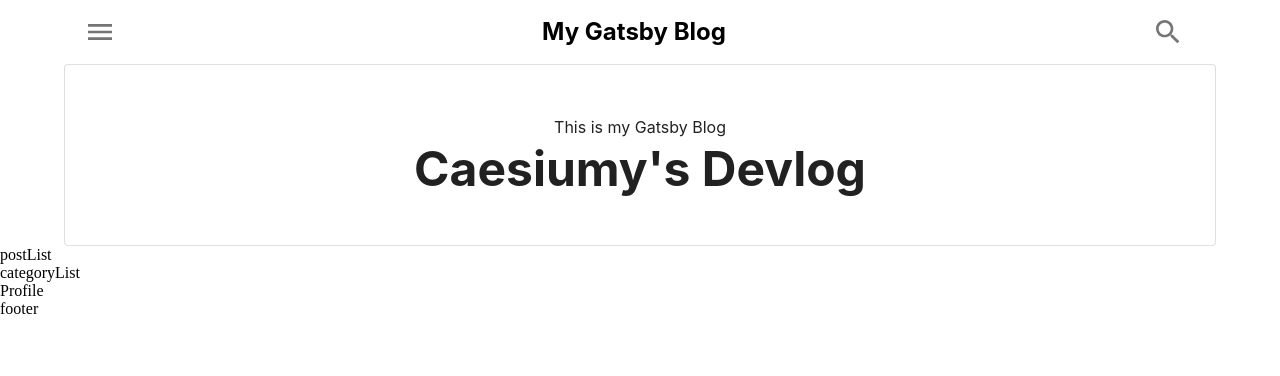
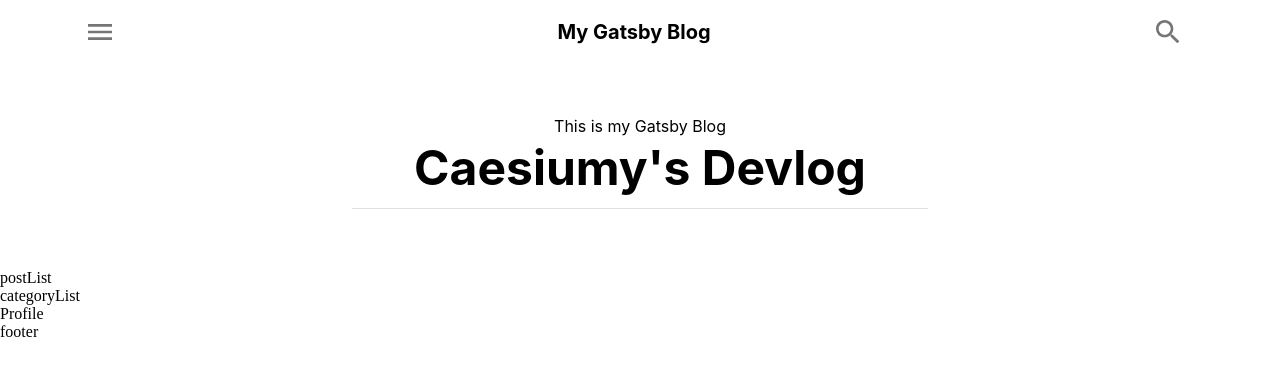
Before and after one commit to coding-laundry/gatsby-blog-study, a Gatsby site: page / in a window 1280 px wide. Built offline with nearby package versions, Linux system fonts and the light colour scheme; Gatsby itself is replaced by a stand-in of ours; a web font is replaced by a local one.

Commit message:
style: Improve Header and Intro style

```diff
--- a/src/components/common/Header.tsx
+++ b/src/components/common/Header.tsx
@@ -32,7 +32,7 @@
             </IconButton>
             <Typography
               component="h2"
-              variant="h5"
+              variant="h6"
               noWrap
               sx={{ flexGrow: 1, textAlign: "center", fontWeight: "bold" }}
             >
--- a/src/components/common/Intro.tsx
+++ b/src/components/common/Intro.tsx
@@ -1,4 +1,12 @@
-import { Box, Container, Grow, Paper, styled, Typography } from "@mui/material";
+import {
+  Box,
+  Container,
+  Divider,
+  Grow,
+  Paper,
+  styled,
+  Typography,
+} from "@mui/material";
 import React from "react";
 
 const IntroBox = styled(Box)`
@@ -10,16 +18,20 @@
   font-weight: bold;
 `;
 
+const Line = styled(Divider)`
+  margin: 12px auto;
+  width: 50%;
+`;
+
 const Intro = () => {
   return (
     <Container>
-      <Grow in={true}>
-        <Paper variant="outlined">
-          <IntroBox>
-            <Typography variant="subtitle1">This is my Gatsby Blog</Typography>
-            <Title variant="h3">Caesiumy's Devlog</Title>
-          </IntroBox>
-        </Paper>
+      <Grow in={true} timeout={1500}>
+        <IntroBox>
+          <Typography variant="subtitle1">This is my Gatsby Blog</Typography>
+          <Title variant="h3">Caesiumy's Devlog</Title>
+          <Line />
+        </IntroBox>
       </Grow>
     </Container>
   );
```
